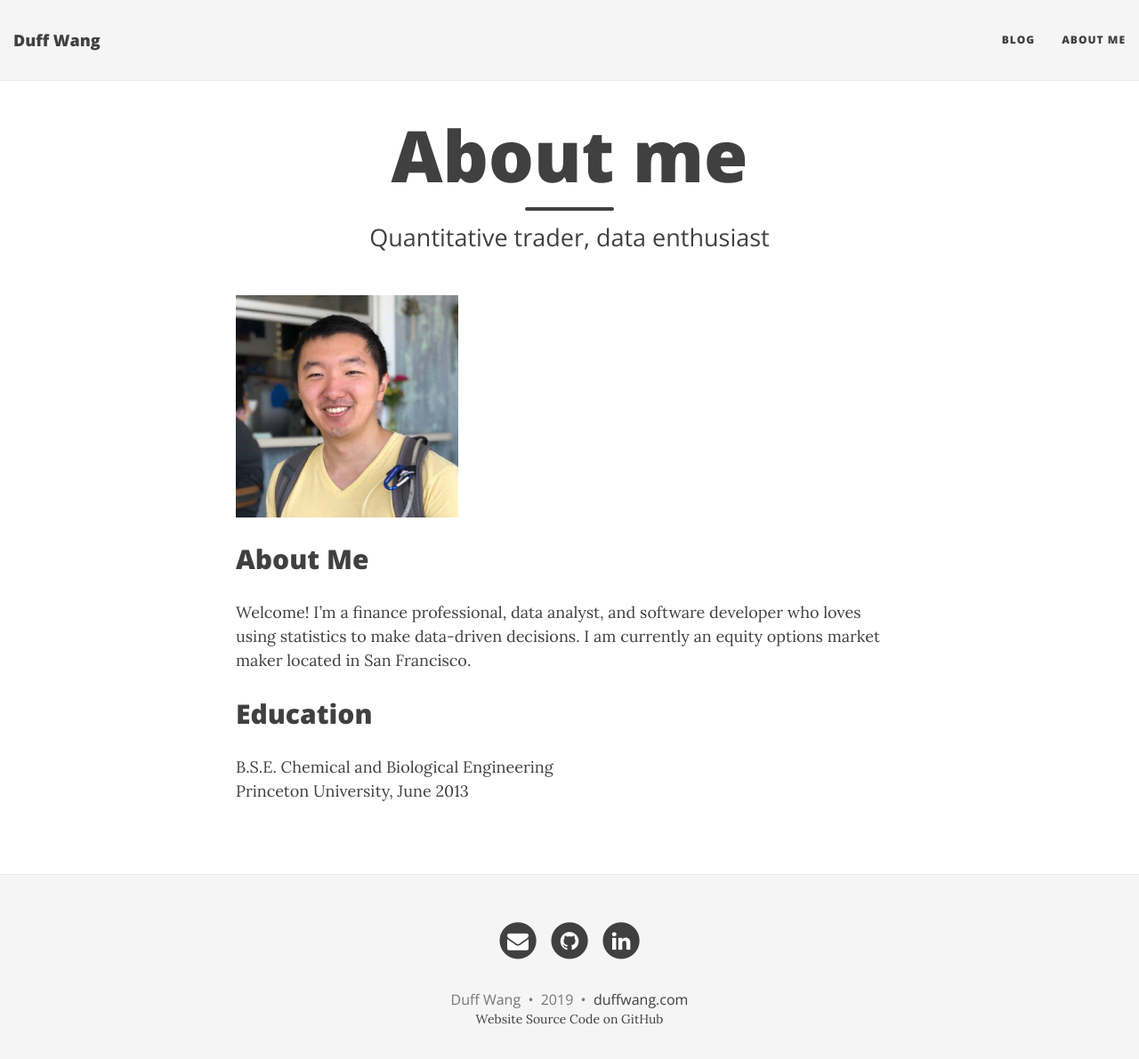
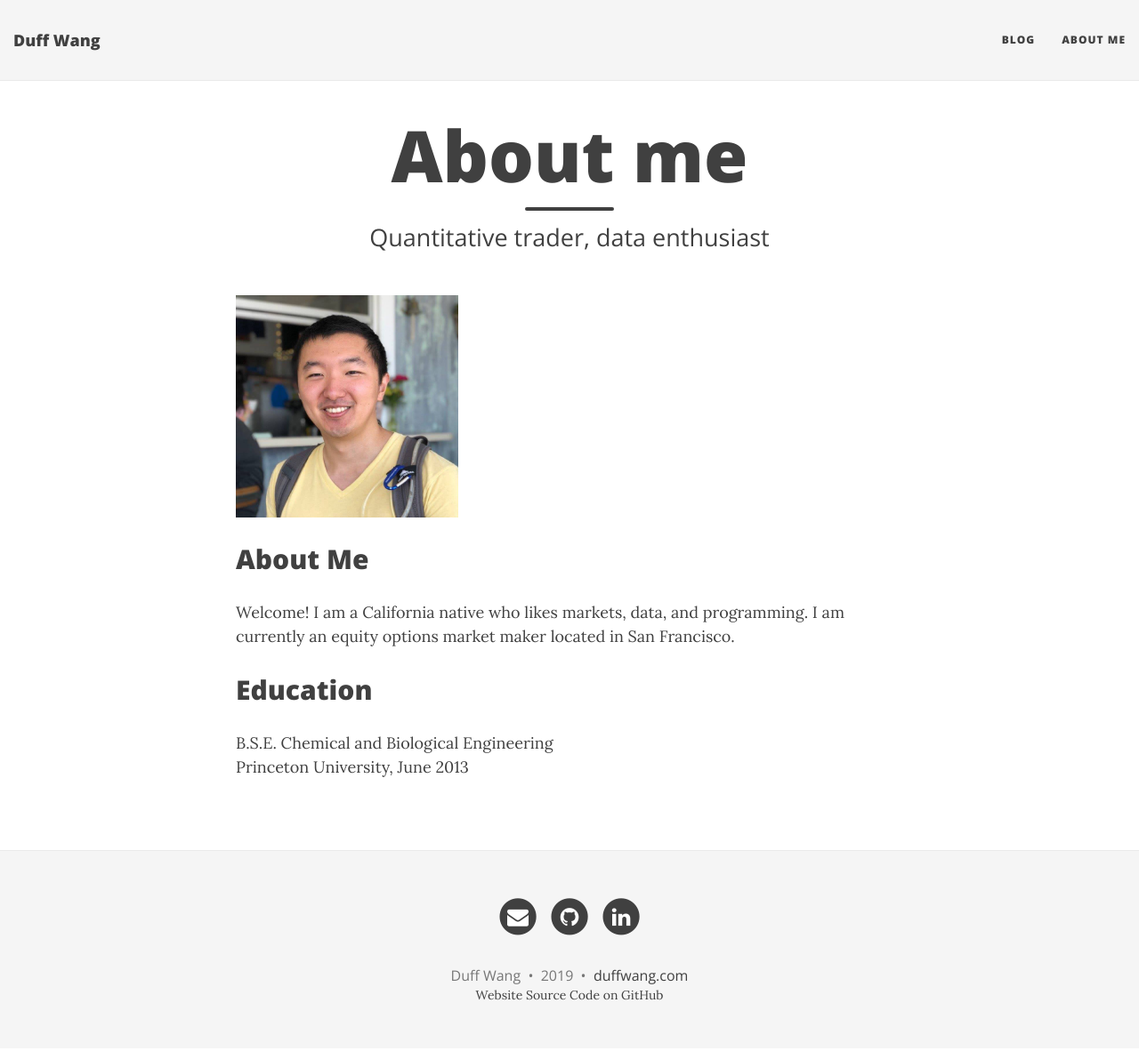
Before and after one commit to duffwang/duffwang.github.io, a Jekyll site: the page built from aboutme.md, in a window 1280 px wide and 1206 px high. Shown: the top 1191 px of the window at 89% size. Built offline with Jekyll 4.4.1, drawn with Linux system fonts in a browser that asks for light colours; nearby versions of some CDN libraries.

Commit message:
update about me

```diff
--- a/aboutme.md
+++ b/aboutme.md
@@ -8,7 +8,7 @@ subtitle: Quantitative trader, data enthusiast
 
 ## About Me
 
-Welcome! I'm a finance professional, data analyst, and software developer who loves using statistics to make data-driven decisions. I am currently an equity options market maker located in San Francisco.
+Welcome! I am a California native who likes markets, data, and programming. I am currently an equity options market maker located in San Francisco.
 
 ## Education
 
```
Also changed, not shown: 1 other file.
